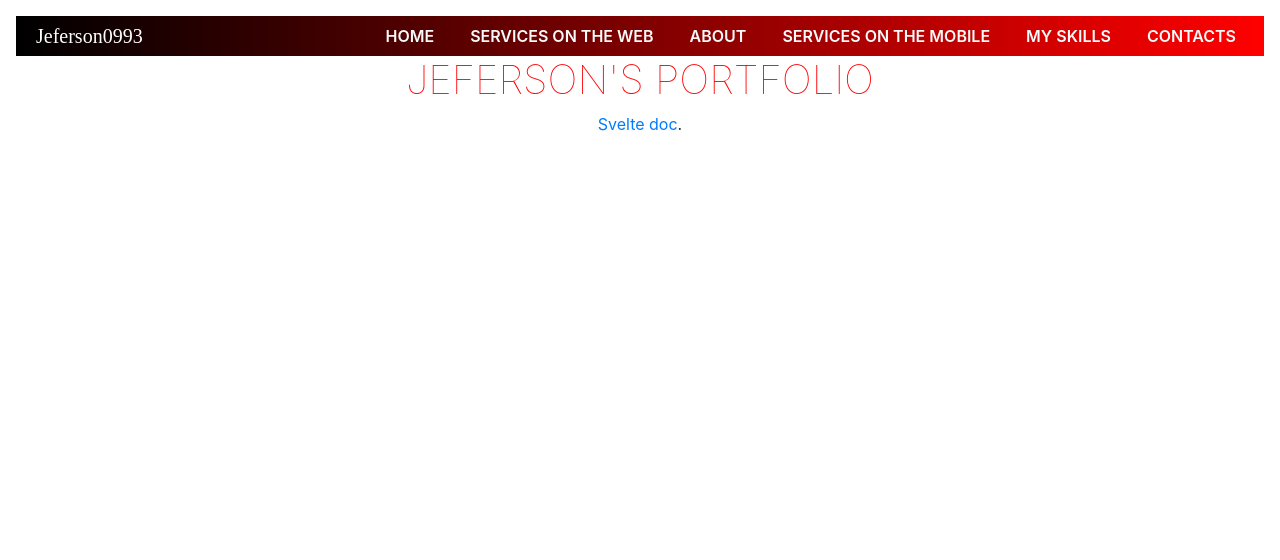
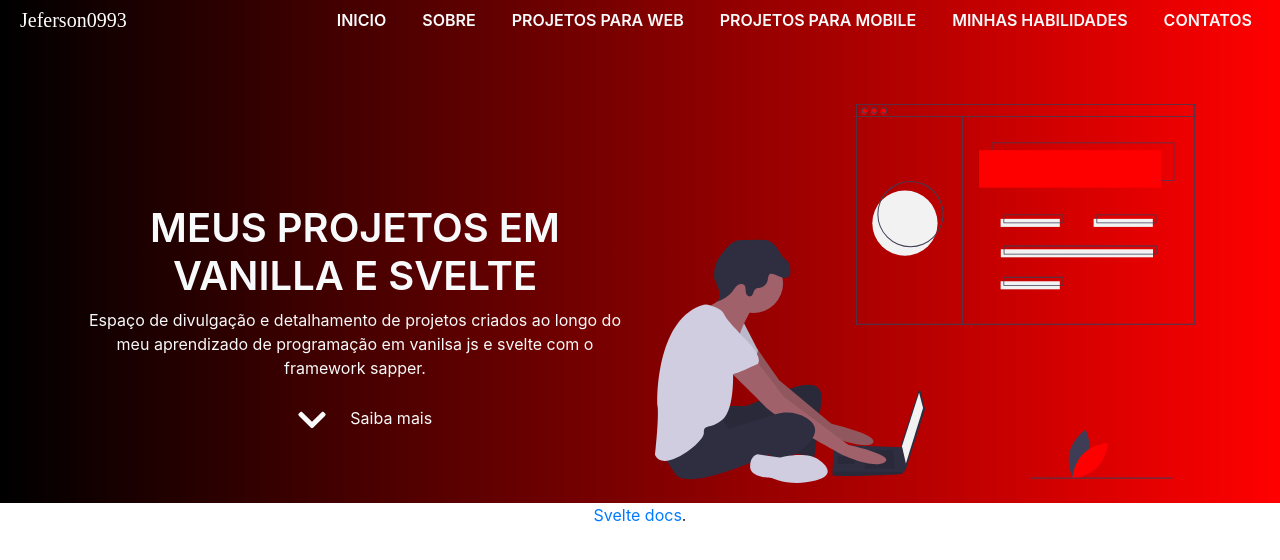
Before and after one commit to jeferson0993/my-portfolio, a Svelte app: page / in a window 1280 px wide. Shown: the top 560 px of the page. Built offline with nearby package versions, Linux system fonts and the light colour scheme.

Commit message:
adicionado ilustraçao de developer svg no banner e atualizado as sections com titulos em portugues;

```diff
--- a/src/App.svelte
+++ b/src/App.svelte
@@ -1,7 +1,7 @@
 <script>
 	import DATA from "./data/data.js";
 	import Navbar from "./components/navbar/Navbar.svelte";
-	export let name;
+	import Banner from "./components/banner/Banner.svelte";
 </script>
 
 <main>
@@ -9,15 +9,16 @@
 	<!-- Navbar -->
 	<Navbar navlists={DATA.NAVBAR_DATA} header={DATA.HEADER} />
 
-	<h1>{name}</h1>
-	<p><a href="https://svelte.dev/docs">Svelte doc</a>.</p>
+	<!-- Banner -->
+	<Banner bannerData={DATA.BANNER_DATA} />
+
+	<p><a href="https://svelte.dev/docs">Svelte docs</a>.</p>
 
 </main>
 
 <style>
 	main {
 		text-align: center;
-		padding: 1em;
 		max-width: 240px;
 		margin: 0 auto;
 	}
@@ -29,7 +30,7 @@
 		font-weight: 100;
 	}
 
-	@media (min-width: 640px) {
+	@media (min-width: 360px) {
 		main {
 			max-width: none;
 		}
--- /dev/null
+++ b/src/components/banner/Banner.svelte
@@ -0,0 +1,49 @@
+<script>
+  export let bannerData = {};
+  const { HEADING, DECRIPTION, ABOUT_SECTION, KNOW_MORE } = bannerData;
+</script>
+
+<section class="main-bgcolor light-color" id="banner">
+  <div class="container">
+    <div class="row">
+      <div class="col-md-6">
+        <h1>{HEADING}</h1>
+        <p>{DECRIPTION}</p>
+        <a href={ABOUT_SECTION} target="#about" class="light-color">
+          <i class="fas fa-chevron-down fa-2x watch-btn" />
+          {KNOW_MORE}
+        </a>
+      </div>
+      <div class="col-md-6">
+        <img src="images/web_developer.svg" alt="developer image illustration" class="img-fluid" />
+      </div>
+    </div>
+  </div>
+</section>
+
+<style>
+  section {
+    padding-top: 5%;
+  }
+
+  h1 {
+    font-size: 40px;
+    font-weight: 600;
+    margin-top: 100px;
+    text-transform: uppercase;
+  }
+
+  .watch-btn {
+    margin: auto 20px;
+    position: relative;
+    top: 8px;
+  }
+
+  section a {
+    text-decoration: none;
+  }
+
+  img {
+    margin-bottom: 2ch;
+  }
+</style>
--- a/src/data/data.js
+++ b/src/data/data.js
@@ -1,17 +1,27 @@
 const HEADER = "Jeferson0993";
 
 const NAVBAR_DATA = [
-    { id: 1, url: "/", label: "Home" },
-    { id: 2, url: "#webdev", label: "Services on the Web" },
-    { id: 3, url: "#about", label: "About" },
-    { id: 4, url: "#mobile", label: "Services on the mobile" },
-    { id: 5, url: "#skills", label: "My Skills" },
-    { id: 6, url: "#footer", label: "Contacts" }
+    { id: 1, url: "/", label: "Inicio" },
+    { id: 2, url: "#about", label: "Sobre" },
+    { id: 3, url: "#webdev", label: "Projetos para Web" },
+    { id: 4, url: "#mobile", label: "Projetos para mobile" },
+    { id: 5, url: "#skills", label: "Minhas habilidades" },
+    { id: 6, url: "#footer", label: "Contatos" }
 ];
+
+const BANNER_DATA = {
+    HEADING: "Meus projetos em vanilla e svelte",
+    DECRIPTION:
+        "Espaço de divulgação e detalhamento de projetos criados ao longo do meu aprendizado de programação em vanilsa js e svelte com o framework sapper.",
+    ABOUT_SECTION:
+        "#about",
+    KNOW_MORE: "Saiba mais"
+};
 
 const MOCK_DATA = {
     HEADER,
     NAVBAR_DATA,
+    BANNER_DATA,
 };
 
 export default MOCK_DATA;
--- a/src/main.js
+++ b/src/main.js
@@ -1,10 +1,7 @@
 import App from './App.svelte';
 
 const app = new App({
-	target: document.body,
-	props: {
-		name: "Jeferson\'s portfolio"
-	}
+	target: document.body
 });
 
 export default app;
```
Also changed, not shown: public/images/web_developer.svg (added).
